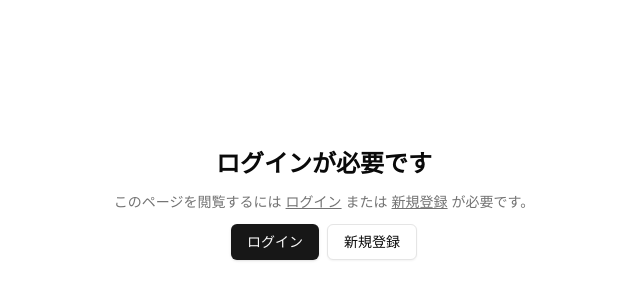
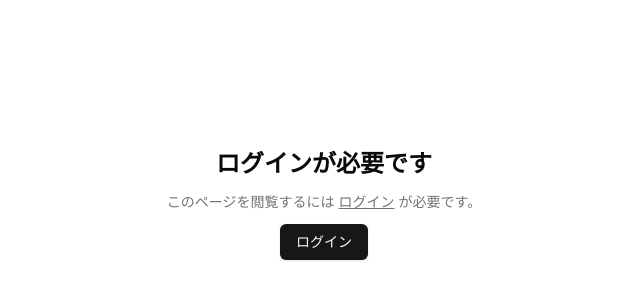
Before and after one commit to tiyo5151/attend.san-web-, a Next.js app: page / in a window 1280 px wide. Shown: the part 196-496 px from the top of the page, without its empty margins (316-956 px from the left). Built offline with nearby package versions, Linux system fonts and the light colour scheme; no server answers.

Commit message:
refactor: remove signup button

```diff
--- a/src/components/Protected.tsx
+++ b/src/components/Protected.tsx
@@ -1,11 +1,10 @@
 'use client';
 import { Button } from '@/components/ui/button';
 import { signIn, useSession } from 'next-auth/react';
-import { usePathname, useRouter } from 'next/navigation';
+import { usePathname } from 'next/navigation';
 
 export const Protected = ({ children }: { children: React.ReactNode }) => {
   const { status } = useSession();
-  const router = useRouter();
   const pathname = usePathname();
 
   if (status === 'unauthenticated') {
@@ -21,24 +20,10 @@ export const Protected = ({ children }: { children: React.ReactNode }) => {
           >
             ログイン
           </span>
-          または
-          <span
-            role='button'
-            className='px-1 underline'
-            onClick={() => router.push(`/sign-up?redirect=${encodeURIComponent(pathname)}`)}
-          >
-            新規登録
-          </span>
           が必要です。
         </p>
         <div className='flex gap-2'>
           <Button onClick={() => signIn('google', { redirectTo: pathname })}>ログイン</Button>
-          <Button
-            variant='outline'
-            onClick={() => router.push(`/sign-up?redirect=${encodeURIComponent(pathname)}`)}
-          >
-            新規登録
-          </Button>
         </div>
       </div>
     );
```
